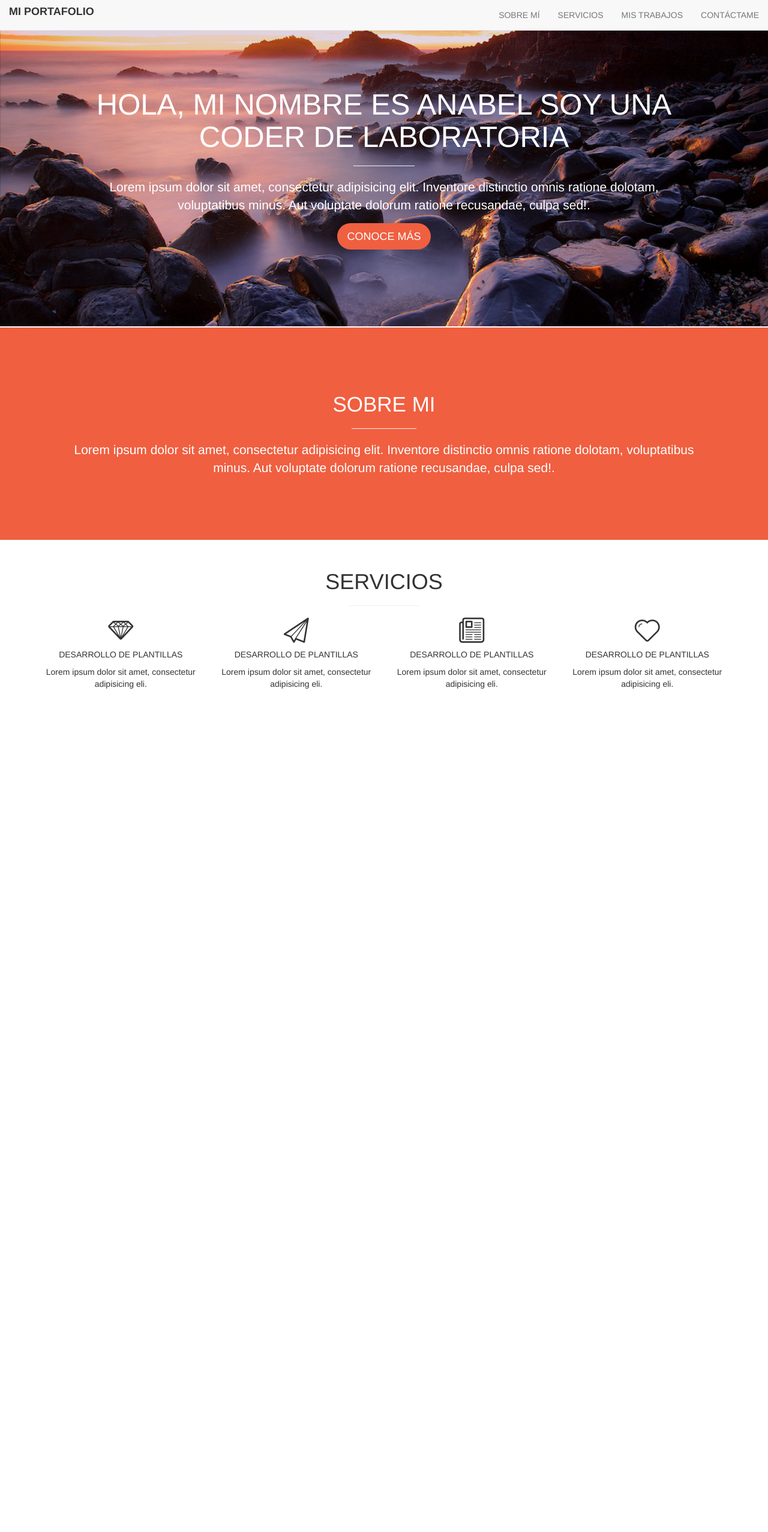
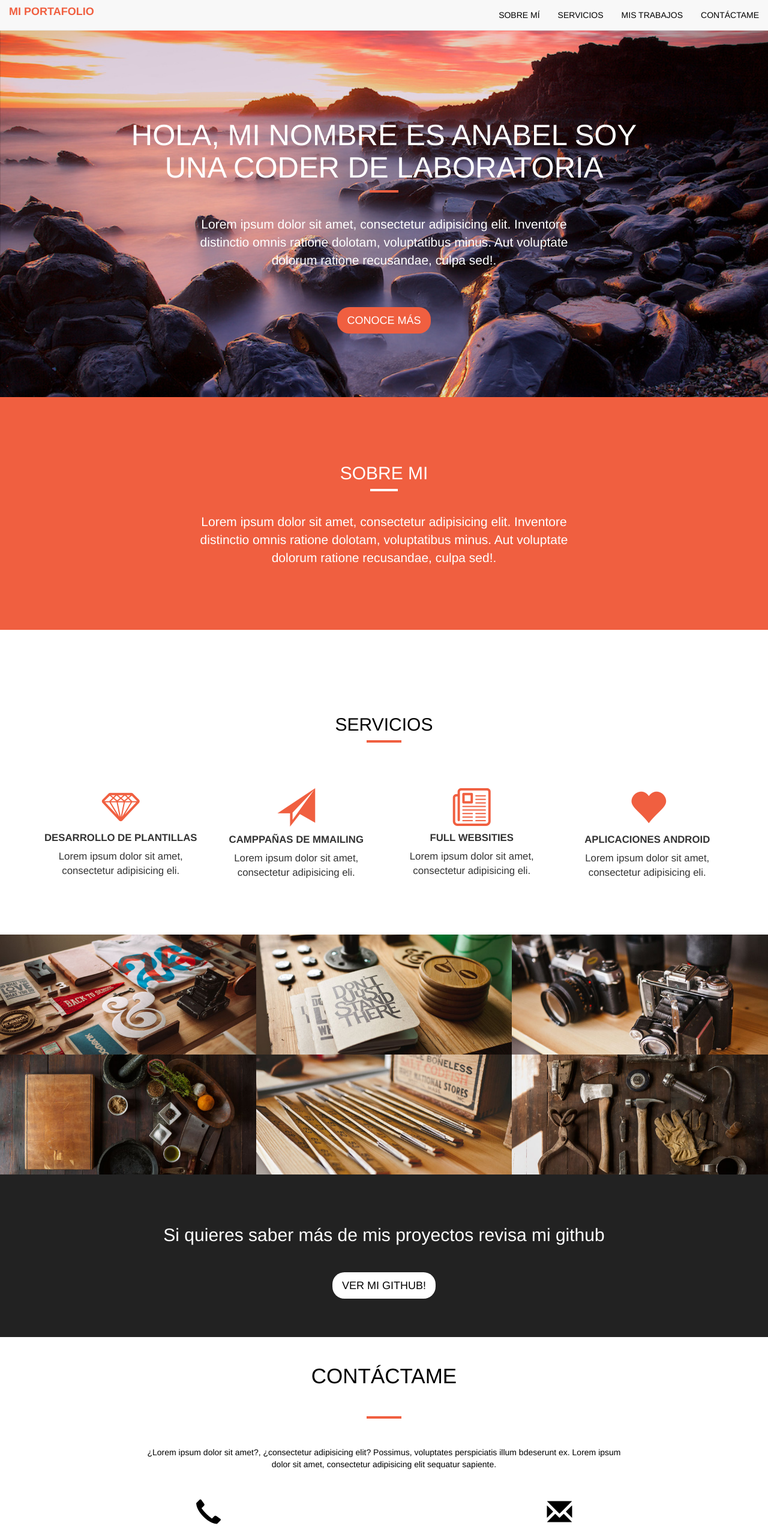
Before and after one commit to anabelespinal/responsive, a plain HTML site: page index.html in a window 1280 px wide. Shown: the top 2554 px of the page at 60% size. Before the commit the page ends 1170 px from the top, so only its background shows below. Drawn offline with Linux system fonts and the light colour scheme; files whose address does not match are found by name.

Commit message:
terminando

```diff
--- a/css/main.css
+++ b/css/main.css
@@ -4,50 +4,209 @@
 	padding: 0;
 	margin:
 }
-.mi-portf {
+
+/*header*/
+
+header strong {
 	color: #F05F40;
 }
+
 .menu li a {
-	color: black;
+	color: black !important;
 }
-hr {
-	width: 10%;
-	color: #F05F40;
+
+.menu li a:hover {
+	color: #F05F40 !important;
 }
+
+/*section*/
+
+/*article*/
+
+.hr-orng {
+	width: 5%;
+	border: 2px solid #F05F40;
+	margin-left: 47.5%;
+	margin-bottom: 2%;
+}
+
+.hr-wht {
+	width: 5%;
+	border: 2px solid #ffffff;
+	margin-left: 47.5%;
+	margin-bottom: 2%;
+}
+
+.fondo-img .row {
+	padding: 5%;
+}
+
 .fondo-img {
 	background-image: url("../img/header.jpg");
 	background-repeat: no-repeat;
 	background-position: center;
 	background-size: cover;
 	padding: 10%;
-	text-align: center;
 }
+
 .fondo-img h1, p{
 	color: #ffffff;
 }
+
 .fondo-img h1 {
 	font-size: 350%;
 }
-.con-mas {
+
+.fondo-img a {
 	background-color: #F05F40;
 	border: transparent;
-	border-radius: 50px;
+	border-radius: 20px;
+	margin-top: 5%;
 }
+
+.fondo-img a:hover {
+	background-color: #782F20;
+}
+
 .marg-jumb {
 	margin-top: -2.18%;
 }
+
+/*article*/
+
 .sobre-mi {
 	background-color: #F05F40;
-	text-align: center;
 	color: #ffffff;
 	padding: 7%;
+	margin-top: -8%;
 }
-.sobre-mi h1 {
+
+.sobre-mi,.contactame h2 {
 	font-size: 250%;
 }
+
+.h2 {
+	color: #ffffff;
+}
+
+.sobre-mi .container {
+	padding: 0 10%;
+}
+
+/*article*/
+
 .menu-icons {
-	text-align: center;
+	padding: 8% 0;
 }
+
 .col-lg-3 i {
-	font-size: 300%;
+	font-size: 450%;
+	color: #F05F40;
 }
+
+i+h5 {
+	font-weight: bold;
+	font-size: 120%;
+}
+
+.col-lg-3 div {
+	margin-top: 20%;
+}
+
+h5+span {
+	font-size: 120%;
+}
+
+/*proyectos*/
+
+.jpg {
+	background-size: cover;
+	background-repeat: no-repeat;
+	height: 200px;
+}
+
+.proyectos .col-lg-4 {
+	padding: 0;
+}
+
+.display-none {
+	display: none;
+	background-color: rgba(240, 95, 64, 0.5);
+	padding-top: 10%;
+	height: 100%;
+}
+
+.display-none h2, p {
+	color: #ffffff;
+}
+
+.jpg:hover .display-none {
+	display: block;
+}
+
+.uno-jpg {
+	background-image: url(../img/1.jpg);
+}
+
+.dos-jpg {
+	background-image: url(../img/2.jpg);
+}
+
+.tres-jpg {
+	background-image: url(../img/3.jpg);
+}
+
+.cuatro-jpg {
+	background-image: url(../img/4.jpg);
+}
+
+.cinco-jpg {
+	background-image: url(../img/5.jpg);
+}
+
+.seis-jpg {
+	background-image: url(../img/6.jpg);
+}
+
+/*article*/
+
+.ver-git {
+	background-color: #222222;
+	padding: 5% 0;
+}
+
+.ver-git h2 {
+	color: #ffffff;
+}
+
+.ver-git a {
+ 	margin-top: 3%;
+	background-color: #ffffff;
+	border: transparent;
+	border-radius: 20px;
+	color: black;
+}
+
+.ver-git a:hover {
+	background-color: #222222;
+}
+
+/*article*/
+
+.contactame p,h2 {
+	color: black;
+}
+
+.contactame i {
+	font-size:300%;
+	color: black;
+}
+
+.contactame .row h2, p {
+	margin: 4% 15%;
+}
+
+.contactame h5 a:hover {
+	color: red;
+	text-decoration: none;
+}
--- a/index.html
+++ b/index.html
@@ -13,7 +13,6 @@
 	<header>
 		<nav class="navbar navbar-default navbar-fixed-top">
   		<div class="container-fluid">
-    <!-- Brand and toggle get grouped for better mobile display -->
 	    	<div class="navbar-header">
 	      		<button type="button" class="navbar-toggle collapsed" data-toggle="collapse" data-target="#bs-example-navbar-collapse-1" aria-expanded="false">
 	        		<span class="sr-only">Toggle navigation</span>
@@ -23,44 +22,44 @@
 	      		</button>
 	      		<h4><strong>MI PORTAFOLIO</strong></h4>
 	    	</div>
-	    <!-- Collect the nav links, forms, and other content for toggling -->
-	    	<div class="collapse navbar-collapse" id="bs-example-navbar-collapse-1">
+	    	<div class="collapse navbar-collapse menu" id="bs-example-navbar-collapse-1">
 	      		<ul class="nav navbar-nav navbar-right">
 	        		<li><a href="#SOBRE-MI">SOBRE MÍ</a></li>
 	        		<li><a href="#servicios">SERVICIOS</a></li>
-	        		<li><a href="#work">MIS TRABAJOS</a></li>
-	        		<li><a href="#contact">CONTÁCTAME</a></li>
+	        		<li><a href="#proyectos">MIS TRABAJOS</a></li>
+	        		<li><a href="#contactame">CONTÁCTAME</a></li>
 	      		</ul>
-	    	</div><!-- /.navbar-collapse -->
-	  	</div><!-- /.container-fluid -->
+	    	</div>
+	  	</div>
 	</nav>
 	</header>
 	<section>
-		<div class="jumbotron fondo-img">
-			<div class="container-fluid">
+		<article>
+			<div class="jumbotron fondo-img text-center container-fluid">
 				<div class="row">
 	  			<h1>HOLA, MI NOMBRE ES ANABEL SOY UNA CODER DE LABORATORIA</h1>
-	  			<hr>
+	  			<div class="hr-orng"></div>
 	  			<p>Lorem ipsum dolor sit amet, consectetur adipisicing elit. Inventore distinctio omnis ratione dolotam, voluptatibus minus. Aut voluptate dolorum ratione recusandae, culpa sed!.</p>
-	  			<a class="btn btn-primary btn-lg con-mas" href="#" role="button">CONOCE MÁS</a>
+	  			<a class="btn btn-primary btn-lg" href="#" role="button">CONOCE MÁS</a>
 				</div>
 			</div>
-		</div>
-		<div class="jumbotron sobre-mi marg-jumb" id="SOBRE-MI">
-			<div class="container-fluid">
+		</article>
+		<article>
+			<div class="jumbotron sobre-mi marg-jumb container-fluid text-center" id="SOBRE-MI">
 				<div class="row">
 					<div class="container">
-		  			<h1>SOBRE MI</h1>
-		  			<hr>
+		  			<h2 class="h2">SOBRE MI</h2>
+		  			<div class="hr-wht"></div>
 		  			<p>Lorem ipsum dolor sit amet, consectetur adipisicing elit. Inventore distinctio omnis ratione dolotam, voluptatibus minus. Aut voluptate dolorum ratione recusandae, culpa sed!.</p>
 					</div>
 				</div>
 			</div>
-		</div>
-		<div class="container">
-			<div class="row menu-icons">
-				<h1>SERVICIOS</h1>
-				<hr>
+		</article>
+		<article>
+			<div class="container" id="servicios">
+				<div class="row menu-icons text-center">
+					<h2>SERVICIOS</h2>
+					<div class="hr-orng"></div>
 					<div class="col-lg-3">
 						<div>
 							<i class="icon-diamond"></i>
@@ -70,27 +69,113 @@
 					</div>
 					<div class="col-lg-3">
 						<div>
-						<i class="icon-paperplane"></i>
-						<h5>DESARROLLO DE PLANTILLAS</h5>
+							<i class="glyphicon glyphicon-send"></i>
+							<h5>CAMPPAÑAS DE MMAILING</h5>
 							<span>Lorem ipsum dolor sit amet, consectetur adipisicing eli.</span>
 						</div>
 					</div>
 					<div class="col-lg-3">
 						<div>
 							<i class="icon-news"></i>
-						<h5>DESARROLLO DE PLANTILLAS</h5>
+							<h5>FULL WEBSITIES</h5>
 							<span>Lorem ipsum dolor sit amet, consectetur adipisicing eli.</span>
 						</div>
 					</div>
 					<div class="col-lg-3">
 						<div>
-						<i class="icon-heart"></i>
-						<h5>DESARROLLO DE PLANTILLAS</h5>
+							<i class="glyphicon glyphicon-heart"></i>
+							<h5>APLICACIONES ANDROID</h5>
 							<span>Lorem ipsum dolor sit amet, consectetur adipisicing eli.</span>
 						</div>
 					</div>
 				</div>
 			</div>
+		</article>
+		<article>
+		<div class="container-fluid" id="proyectos">
+			<div class="row proyectos text-center">
+			  <div class="col-lg-4">
+				  <div class="uno-jpg jpg img-reponsive">
+					  <div class="display-none">
+					  	<h2>CATEGORIA</h2>
+					  	<p>NOMBRE: PROYECTO</p>
+					  </div>
+				  </div>
+			  </div>
+			  <div class="col-lg-4">
+				  <div class="dos-jpg jpg img-reponsive">
+				  	<div class="display-none">
+					  	<h2>CATEGORIA</h2>
+					  	<p>NOMBRE: PROYECTO</p>
+					  </div>
+					</div>
+			  </div>
+			  <div class="col-lg-4">
+				  <div class="tres-jpg jpg img-reponsive">
+				  	<div class="display-none">
+					  	<h2>CATEGORIA</h2>
+					  	<p>NOMBRE: PROYECTO</p>
+					  </div>
+					</div>
+			  </div>
+			</div>
+			<div class="row proyectos text-center">
+			  <div class="col-lg-4">
+				  <div class="cuatro-jpg jpg img-reponsive">
+				  	<div class="display-none">
+					  	<h2>CATEGORIA</h2>
+					  	<p>NOMBRE: PROYECTO</p>
+					  </div>
+			  	</div>
+			  </div>
+			  <div class="col-lg-4">
+				  <div class="cinco-jpg jpg img-reponsive">
+				  	<div class="display-none">
+					  	<h2>CATEGORIA</h2>
+					  	<p>NOMBRE: PROYECTO</p>
+					  </div>
+			   	</div>
+			  </div>
+			  <div class="col-lg-4">
+				  <div class="seis-jpg jpg img-reponsive">
+				  	<div class="display-none">
+					  	<h2>CATEGORIA</h2>
+			  			<p>NOMBRE: PROYECTO</p>
+					  </div>
+				  </div>
+			  </div>
+			</div>
+		</div>
+		</article>
+		<article>
+			<div class="container-fluid text-center ver-git">
+				<div class="container">
+					<div class="row">
+					  <h2>Si quieres saber más de mis proyectos revisa mi github</h2>
+					  <a class="btn btn-primary btn-lg" href="#" role="button"> VER MI GITHUB!</a>
+				  </div>
+			  </div>
+			</div>
+		</article>
+		<article>
+			<div class="container-fluid text-center contactame" id="contactame">
+				<div class="container">
+					<div class="row">
+					  <h2>CONTÁCTAME</h2>
+					  <div class="hr-orng"></div>
+					  <p>¿Lorem ipsum dolor sit amet?, ¿consectetur adipisicing elit? Possimus, voluptates perspiciatis illum bdeserunt ex. Lorem ipsum dolor sit amet, consectetur adipisicing elit sequatur sapiente.</p>
+						<div class="col-lg-6">
+							<i class="glyphicon glyphicon-earphone"></i>
+							<h5>666-666-666</h5>
+						</div>
+						<div class="col-lg-6">
+							<i class="glyphicon glyphicon-envelope"></i>
+							<h5><a href="#">proyecto@dificil.com</a></h5>
+						</div>
+				  </div>
+			  </div>
+			</div>
+		</article>
 	</section>
 	<script type="text/javascript" src="js/jquery.min.js"></script>
   <script type="text/javascript" src="js/bootstrap.js"></script>
```
Lines whose indentation alone changed are shown as unchanged.
